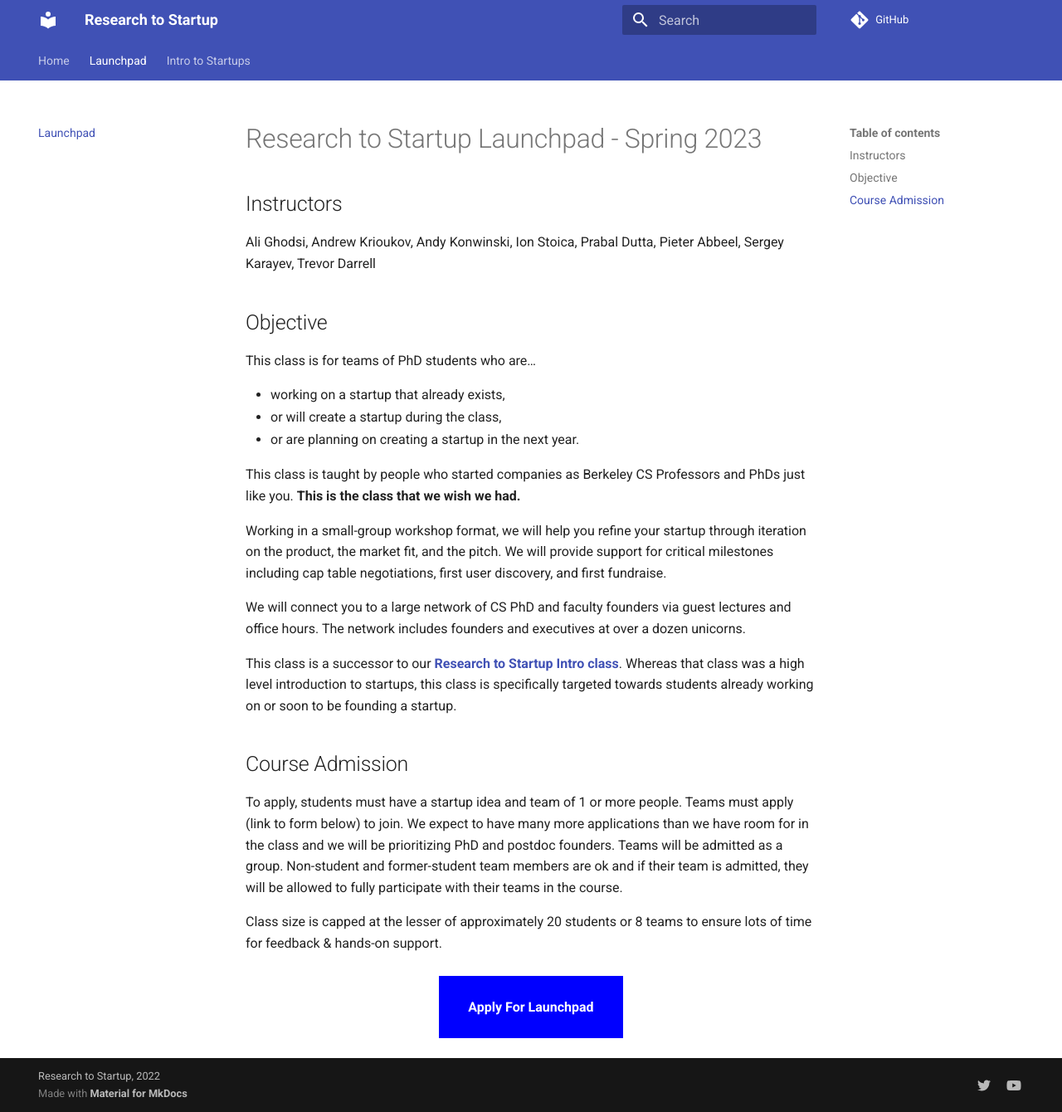
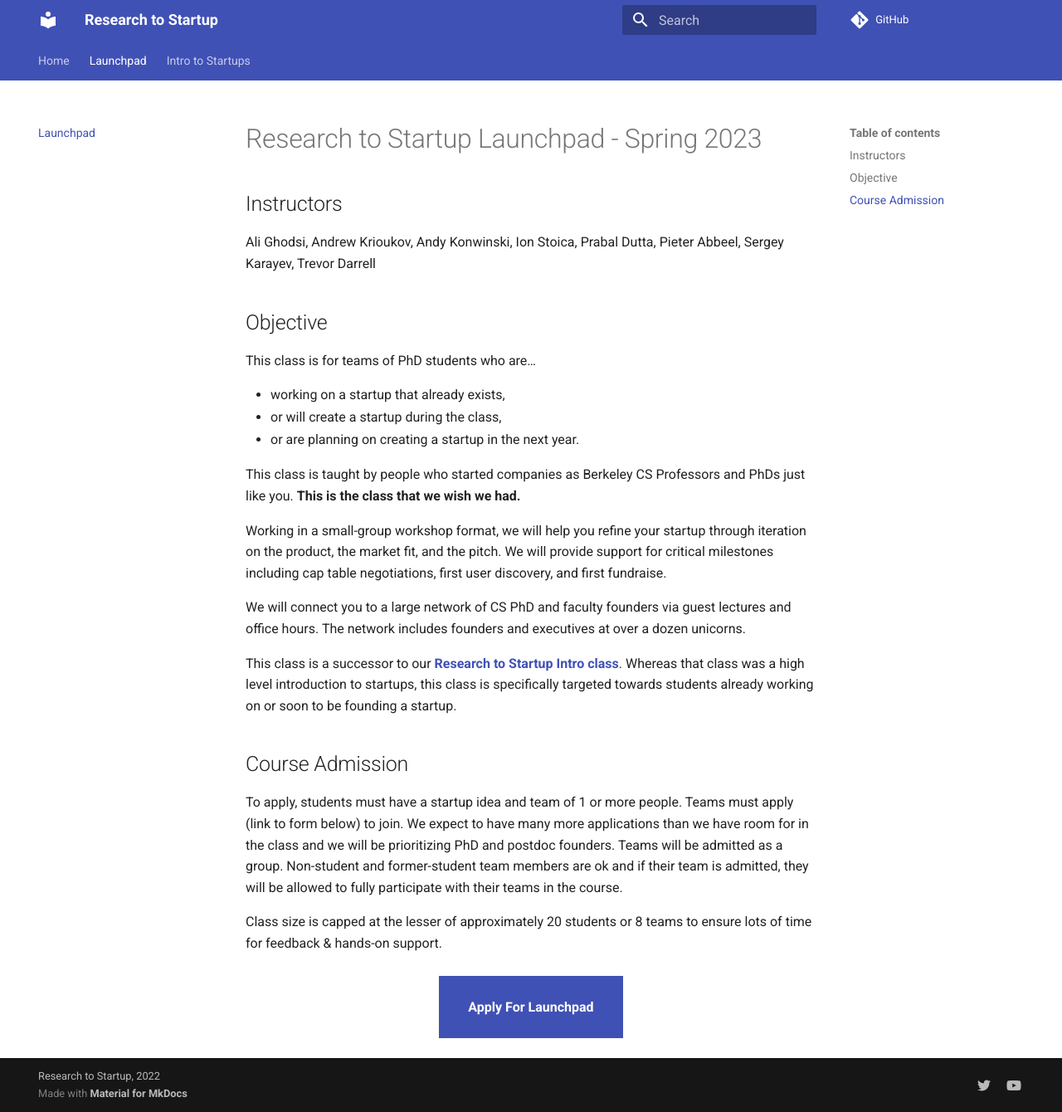
Before and after one commit to research-to-startup/research-to-startup.github.io, an MkDocs documentation site: the page built from docs/launchpad-sp23.md, in a window 1280 px wide and 1340 px high. Shown: the whole window at 83% size. Built offline with MkDocs 1.6.1 and Material for MkDocs 9.7.7, drawn with Linux system fonts in a browser that asks for light colours; comment, search, counter and statistics services are not loaded.

Commit message:
fix button up

```diff
--- a/docs/stylesheets/extra.css
+++ b/docs/stylesheets/extra.css
@@ -51,7 +51,7 @@ h1.title {
 
 .apply-button {
   color: white;
-  background-color: blue;
+  background-color: #4051b5;
   margin-top: 10px;
   padding: 25px 35px;
   text-decoration: none
@@ -61,7 +61,7 @@ h1.title {
 .apply-button:hover,
 .apply-button:active,
 .apply-button:visited {
-  color: white;
+  color: white !important;
 }
 
 li {
```
